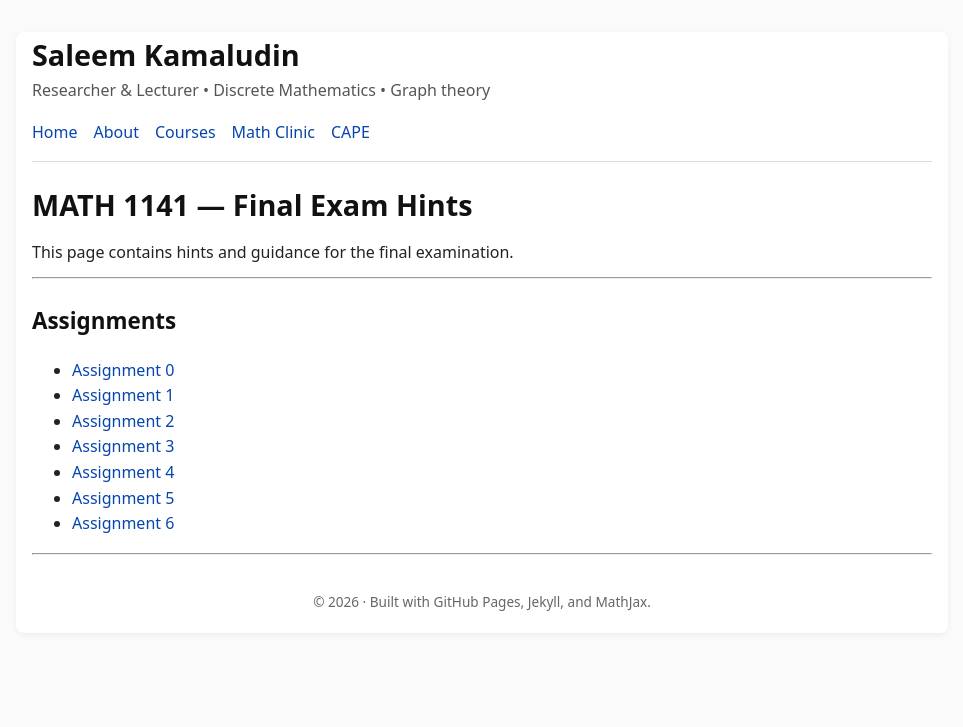
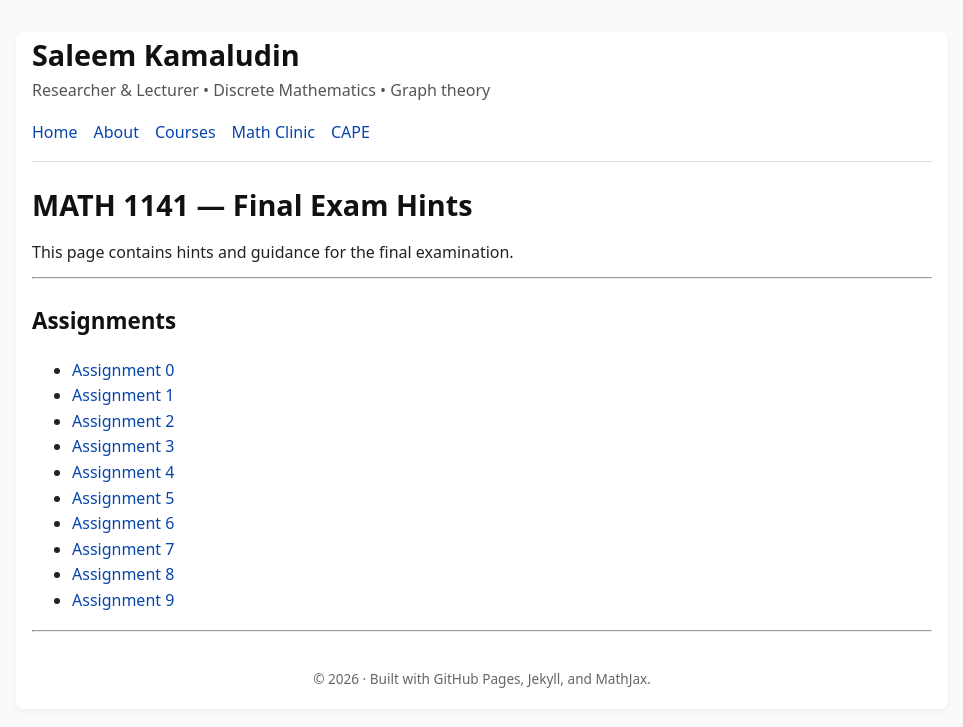
Before and after one commit to SaleemKamaludin/SaleemKamaludin.github.io, a Jekyll site: the page built from courses/intro-linear-geometry/final-exam-hints/index.md, in a window 1280 px wide. Shown: the top 727 px of the page, without its empty margins (158-1121 px from the left). Built offline with Jekyll 4.4.1, drawn with Linux system fonts in a browser that asks for light colours.

Commit message:
Update index.md

```diff
--- a/courses/intro-linear-geometry/final-exam-hints/index.md
+++ b/courses/intro-linear-geometry/final-exam-hints/index.md
@@ -20,3 +20,6 @@ This page contains hints and guidance for the final examination.
 - [Assignment 4]({{ '/courses/intro-linear-geometry/final-exam-hints/assignment-4/' | relative_url }})
 - [Assignment 5]({{ '/courses/intro-linear-geometry/final-exam-hints/assignment-5/' | relative_url }})
 - [Assignment 6]({{ '/courses/intro-linear-geometry/final-exam-hints/assignment-6/' | relative_url }})
+- [Assignment 7]({{ '/courses/intro-linear-geometry/final-exam-hints/assignment-7/' | relative_url }})
+- [Assignment 8]({{ '/courses/intro-linear-geometry/final-exam-hints/assignment-8/' | relative_url }})
+- [Assignment 9]({{ '/courses/intro-linear-geometry/final-exam-hints/assignment-9/' | relative_url }})
```
